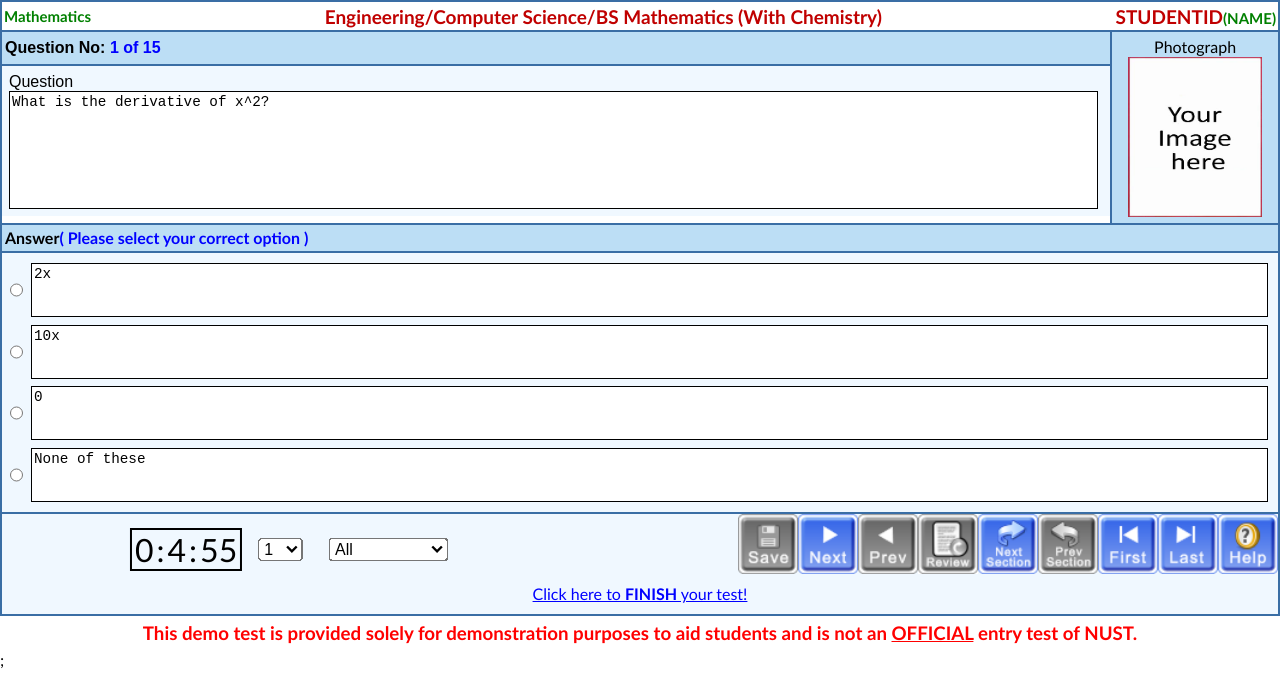
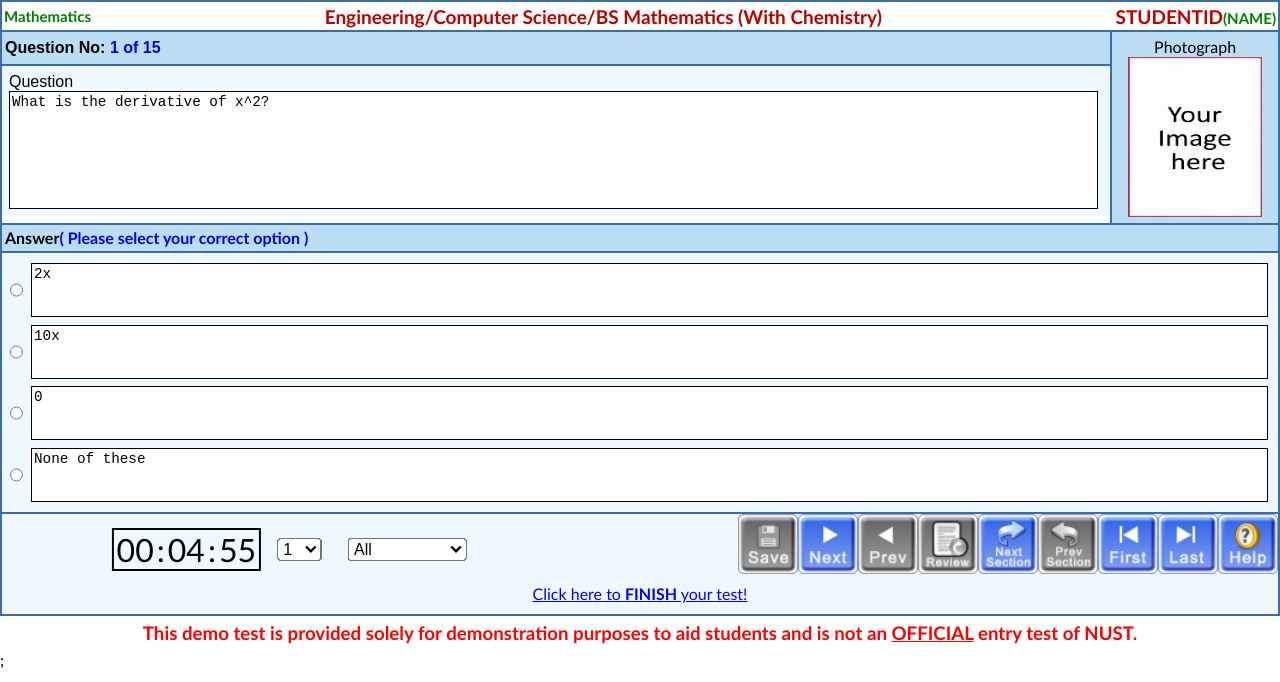
Before and after one commit to devvMuhammad/net-simulator, a React (Create React App) app: page / in a window 1280 px wide. Shown: the top 682 px of the page. Built offline with nearby package versions, Linux system fonts and the light colour scheme.

Commit message:
added padStart

```diff
--- a/src/components/Timer.js
+++ b/src/components/Timer.js
@@ -16,9 +16,13 @@ const Countdown = ({ finishTest }) => {
     return () => clearInterval(intervalId);
   }, [remainingTime]);
 
-  const hours = Math.floor(remainingTime / 3600);
-  const minutes = Math.floor((remainingTime % 3600) / 60);
-  const seconds = remainingTime % 60;
+  const hours = Math.floor(remainingTime / 3600)
+    .toString()
+    .padStart(2, "0"); // add leading zero to single digit hours
+  const minutes = Math.floor((remainingTime % 3600) / 60)
+    .toString()
+    .padStart(2, "0"); // add leading zero to single digit minutes
+  const seconds = (remainingTime % 60).toString().padStart(2, "0"); // add leading zero to single digit seconds
 
   return (
     <div className="countdown-container">
```
